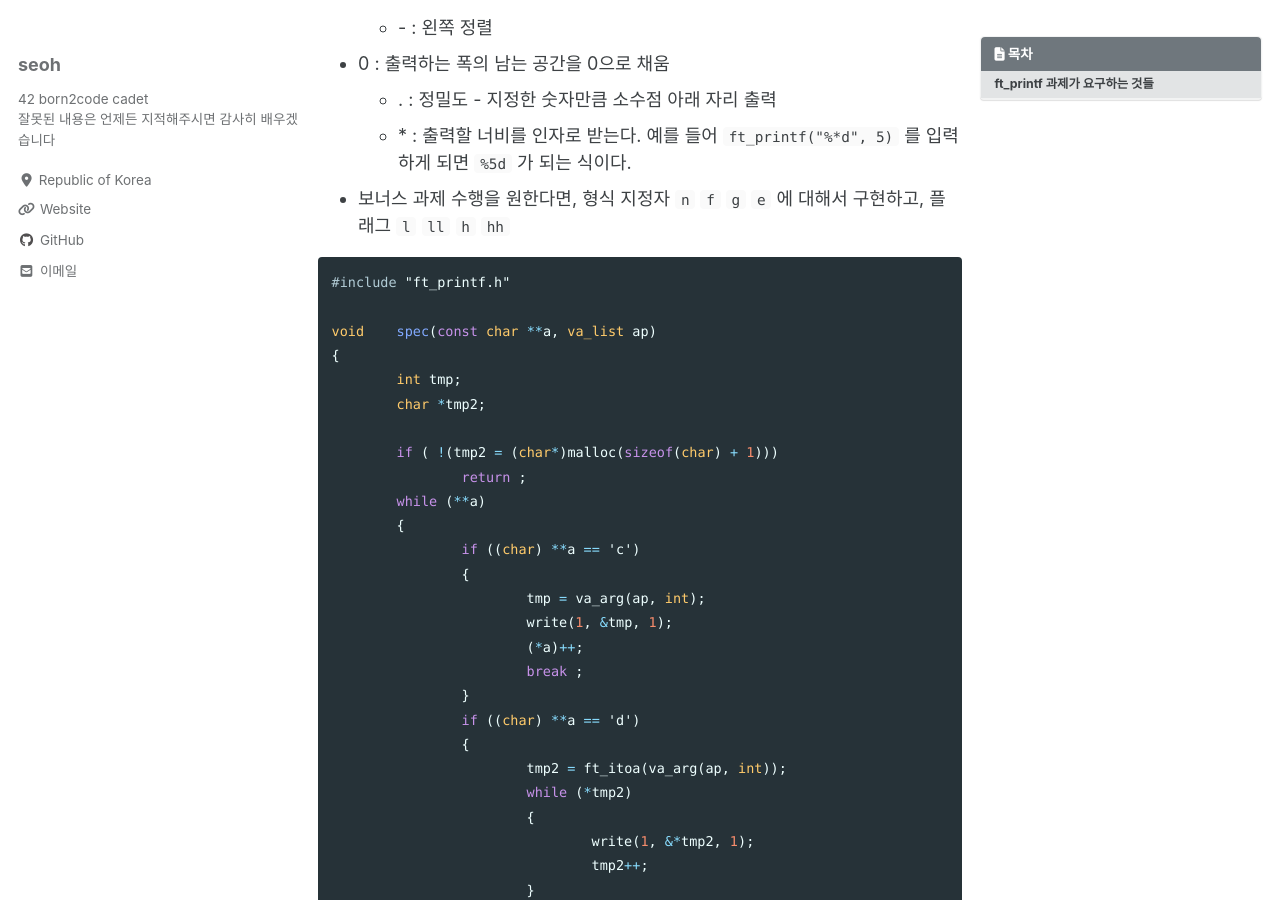
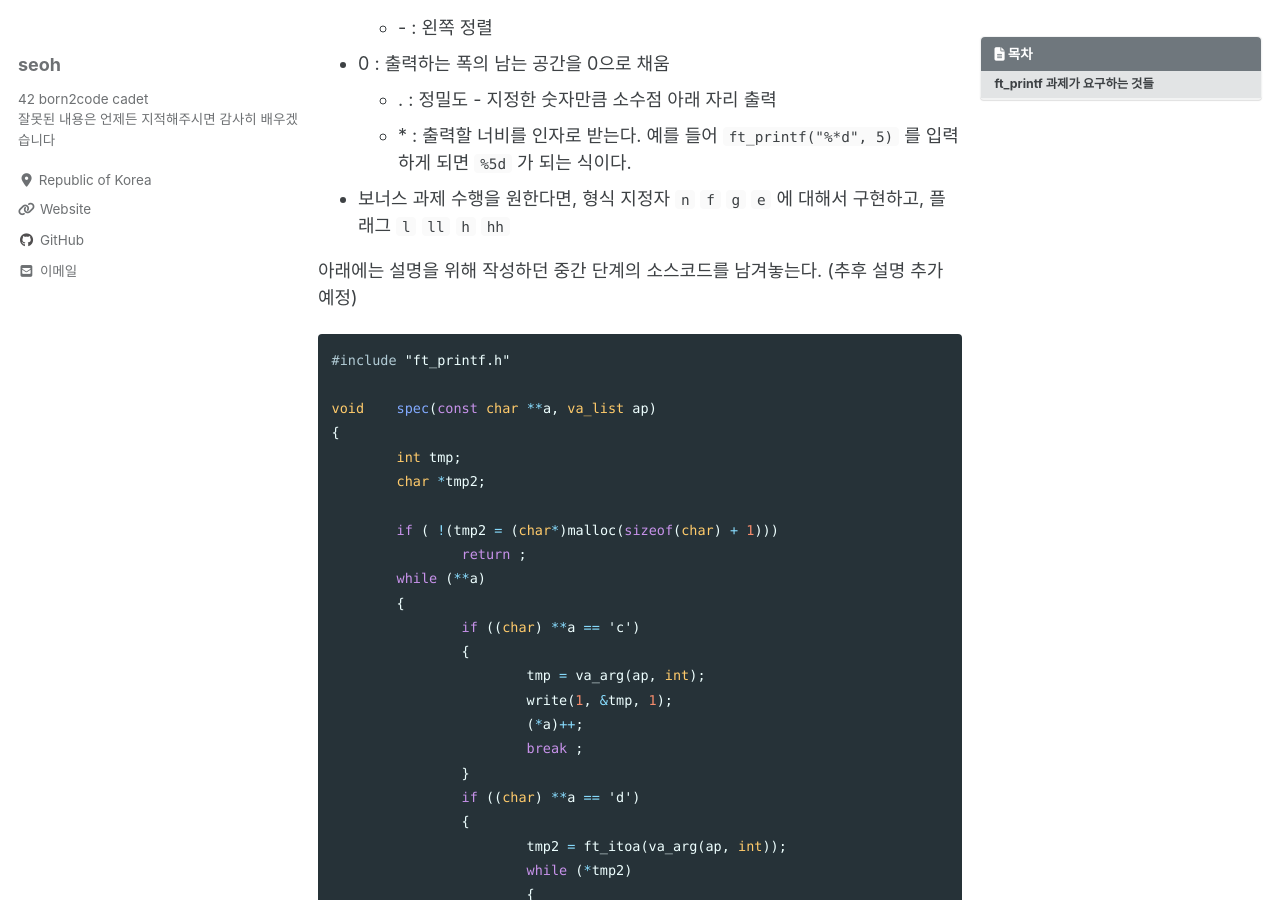
Before and after one commit to ohseyong/ohseyong.github.io, a Jekyll site: the page built from _posts/2020-08-10-printf_sapjil.md, in a window 1280 px wide and 900 px high, scrolled down 910 px. Built offline with Jekyll 4.4.1, drawn with Linux system fonts in a browser that asks for light colours; cached includes are drawn as plain includes; nearby versions of some CDN libraries; comment, search, counter and statistics services are not loaded.

Commit message:
Update 2020-08-10-printf_sapjil.md

````diff
--- a/_posts/2020-08-10-printf_sapjil.md
+++ b/_posts/2020-08-10-printf_sapjil.md
@@ -45,6 +45,8 @@ ft_printf 과제를 하면서 코드를 짜는 과정을 정말 세세하게 하
 - 보너스 과제 수행을 원한다면, 형식 지정자 `n` `f` `g` `e` 에 대해서 구현하고, 플래그  `l` `ll` `h` `hh`
 
 
+
+아래에는 설명을 위해 작성하던 중간 단계의 소스코드를 남겨놓는다. (추후 설명 추가 예정)
 
 ```c
 #include "ft_printf.h"
````
